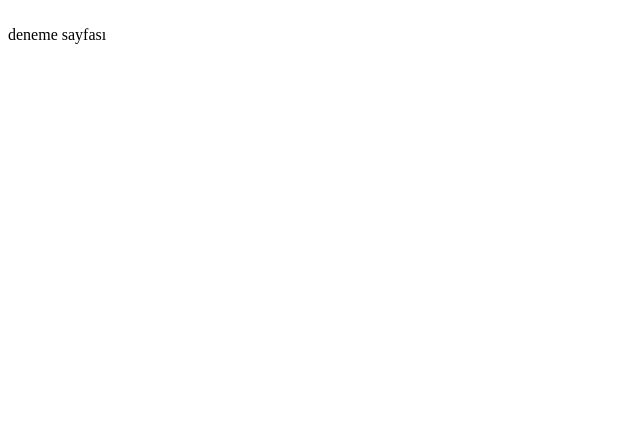
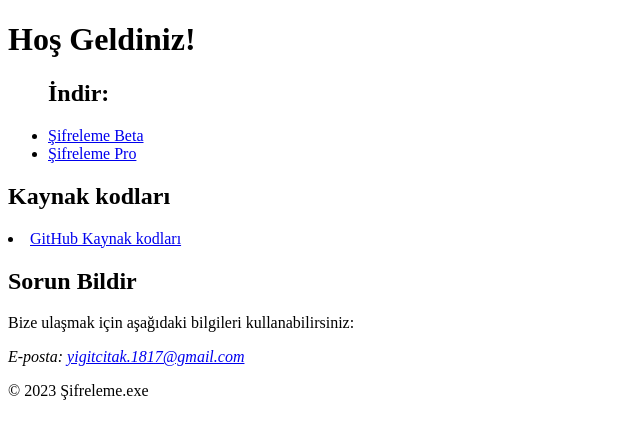
Before and after one commit to Yigit-2023/sifreleme.github.io, a plain HTML site: page index.html in a window 1280 px wide. Shown: the whole page, without its empty margins (0-640 px from the left). Drawn offline with Linux system fonts and the light colour scheme.

Commit message:
Update index.html
sifreleme

```diff
--- a/index.html
+++ b/index.html
@@ -1,6 +1,36 @@
+<!DOCTYPE html>
 <html>
 <head>
-  <title>Yigit Citak</title>
+    <title>Şifreleme.exe</title>
 </head>
-<br>deneme sayfası<br>
+<body>
+    <header>
+        <h1>Hoş Geldiniz!</h1>
+        <nav>
+            <ul>
+                <h2>İndir:</h2>
+                <li><a href="https://s2.dosya.tc/server26/pzi0xn/Sifreleme_beta.exe.html">Şifreleme Beta</a></li>
+                <li><a href="https://s6.dosya.tc/server16/wilesk/Sifreleme_pro.exe.html">Şifreleme Pro</a></li>
+
+            </ul>
+        </nav>
+    </header>
+    <main>
+        <section>
+            <h2>Kaynak kodları</h2>
+            <li><a href="https://github.com/Yigit-2023/Sifreleme">GitHub Kaynak kodları</a></li>
+        </section>
+        <section>
+            <h2>Sorun Bildir</h2>
+            <p>Bize ulaşmak için aşağıdaki bilgileri kullanabilirsiniz:</p>
+            <address>
+                E-posta: <a href="yigitcitak.1817@gmail.com">yigitcitak.1817@gmail.com</a><br>
+
+            </address>
+        </section>
+    </main>
+    <footer>
+        <p>&copy; 2023 Şifreleme.exe</p>
+    </footer>
+</body>
 </html>
```
